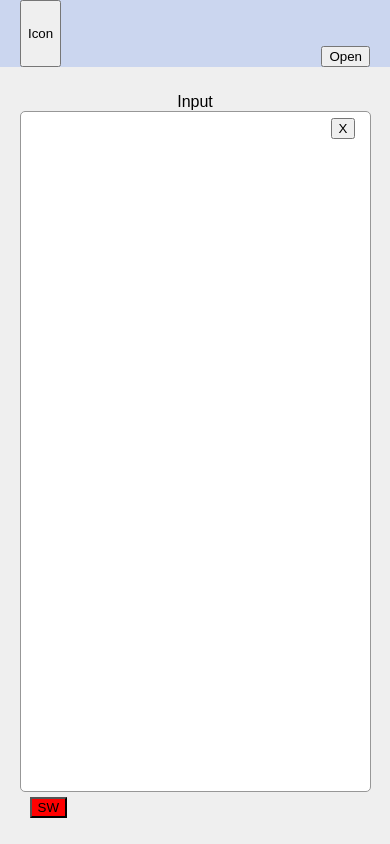
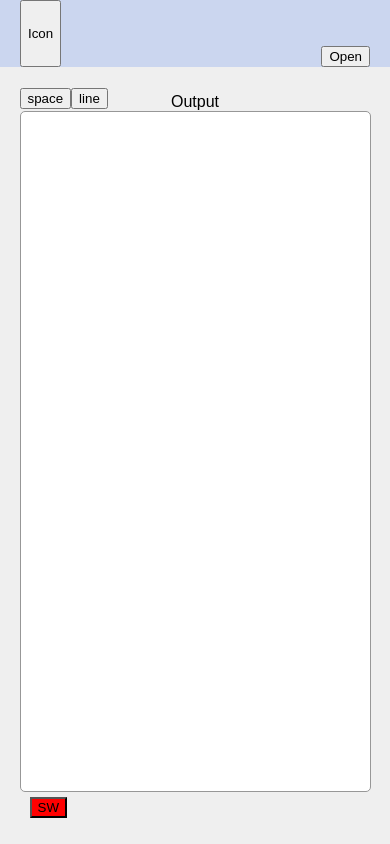
Before and after one commit to Lulkafe/CopyTokenizer, a React app: page / in a window 390 px wide. Built offline with nearby package versions, Linux system fonts and the light colour scheme.

Commit message:
Added Mode switch to Output field (Mobile)

```diff
--- a/src/components.tsx
+++ b/src/components.tsx
@@ -157,7 +157,7 @@ function Content (props) {
             <div id='content-wrapper'>
                 { displayInput?
                     <InputArea defaultText={originalInputText}/> :
-                    <OutputArea/>}
+                    <OutputArea isMobile={true}/>}
                 <div id='display-toggle-btn-wrapper'>
                     {/* Toggle Input/Output. should be replaced later/*/}
                     <button type='button' id='display-toggle-btn' onClick={onClick}>SW</button>
@@ -200,8 +200,8 @@ function InputArea (props) {
     )
 }
 
-function OutputArea () {
-
+function OutputArea (props) {
+    const isMobile = props.isMobile || false;
     const { state } = useContext(TokenizerContext);
     const { input, processType, removedChars, colorToken } = state;
     let config: TokenConfig = {
@@ -212,6 +212,11 @@ function OutputArea () {
 
     return (
         <div id='output-area-wrapper'>
+            { isMobile && (
+                <div id='output-area__mode-setting-wrapper'>
+                    <ModeSetting/>
+                </div>
+            )}
             <p id='output-area__header'>Output</p>
             <div id='output-area'>
                     { linesToElements(input, config) }
--- a/src/reducer.ts
+++ b/src/reducer.ts
@@ -8,14 +8,13 @@ export interface TokenConfig {
 }
 
 export const initState = {
-    input: [],
-    originalInputText: '',
+    input: [],               //User input splited by lines
+    originalInputText: '',   //Original user input text as is (string)
     processType: Process.perWord,
     removedChars: '',
     colorToken: true,
-    removeColor: true,
     settingMenuOpen: false,
-    displayInput: true
+    displayInput: false      //True: show Input field. False: Output field
 }
 
 export const ACTION = {
@@ -105,8 +104,7 @@ export const TokenizerReducer = (state, action) => {
             return {
                 ...state,
                 removedChars: action.settings.removedChars,
-                colorToken: action.settings.colorToken,
-                removeColor: action.settings.removeColor
+                colorToken: action.settings.colorToken
             }
         }
     }
--- a/src/sass/media-query.sass
+++ b/src/sass/media-query.sass
@@ -1,7 +1,10 @@
 @media screen and (max-width: 600px)
     #input-area-wrapper
         width: 90%
+    #content-wrapper
+        flex-wrap: wrap
+    #mode-menu-wrapper
+        position: absolute
+        top: -5px
     #output-area-wrapper
         width: 90%
-    #content-wrapper
-        flex-wrap: wrap
--- a/src/sass/output-area.sass
+++ b/src/sass/output-area.sass
@@ -22,6 +22,9 @@
     width: 45%
     height: 100%
 
+#output-area__mode-setting-wrapper
+    position: relative
+
 .token
     display: inline-block
     border: solid 2px #979797
```
